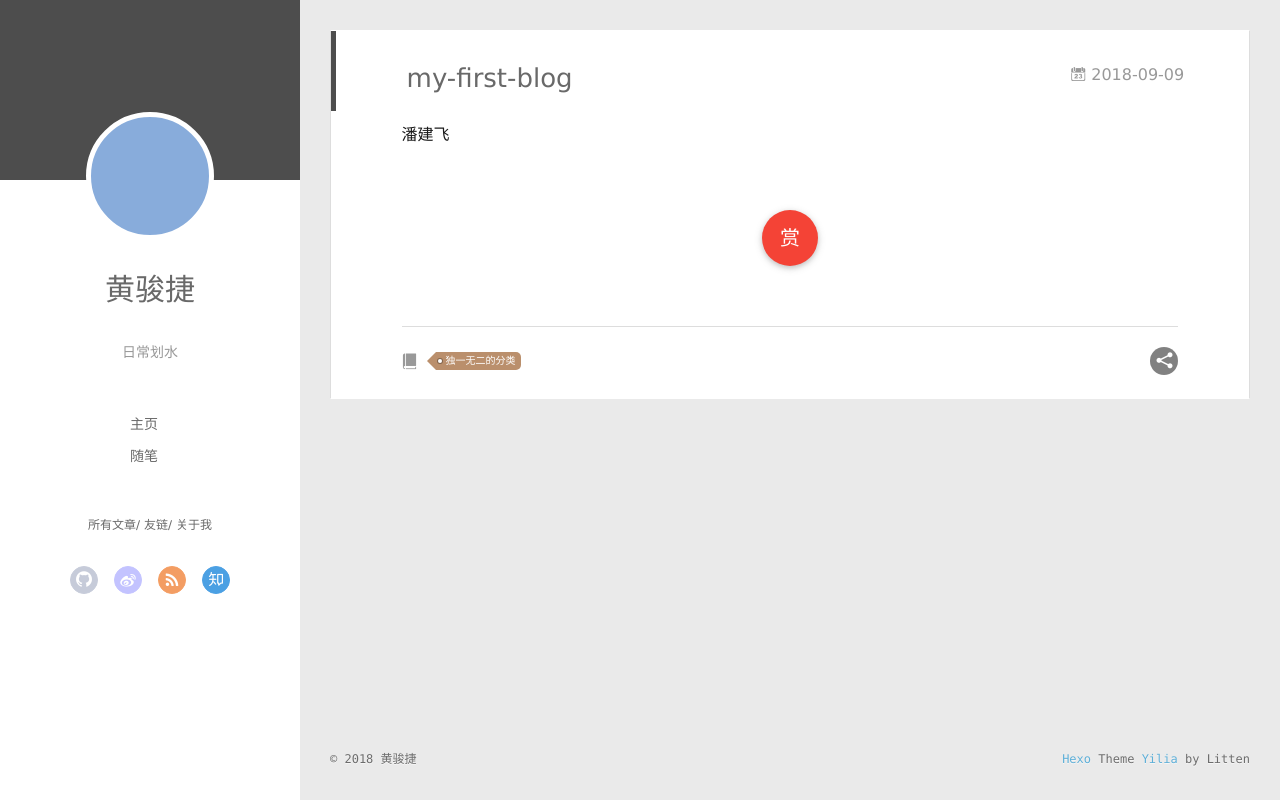
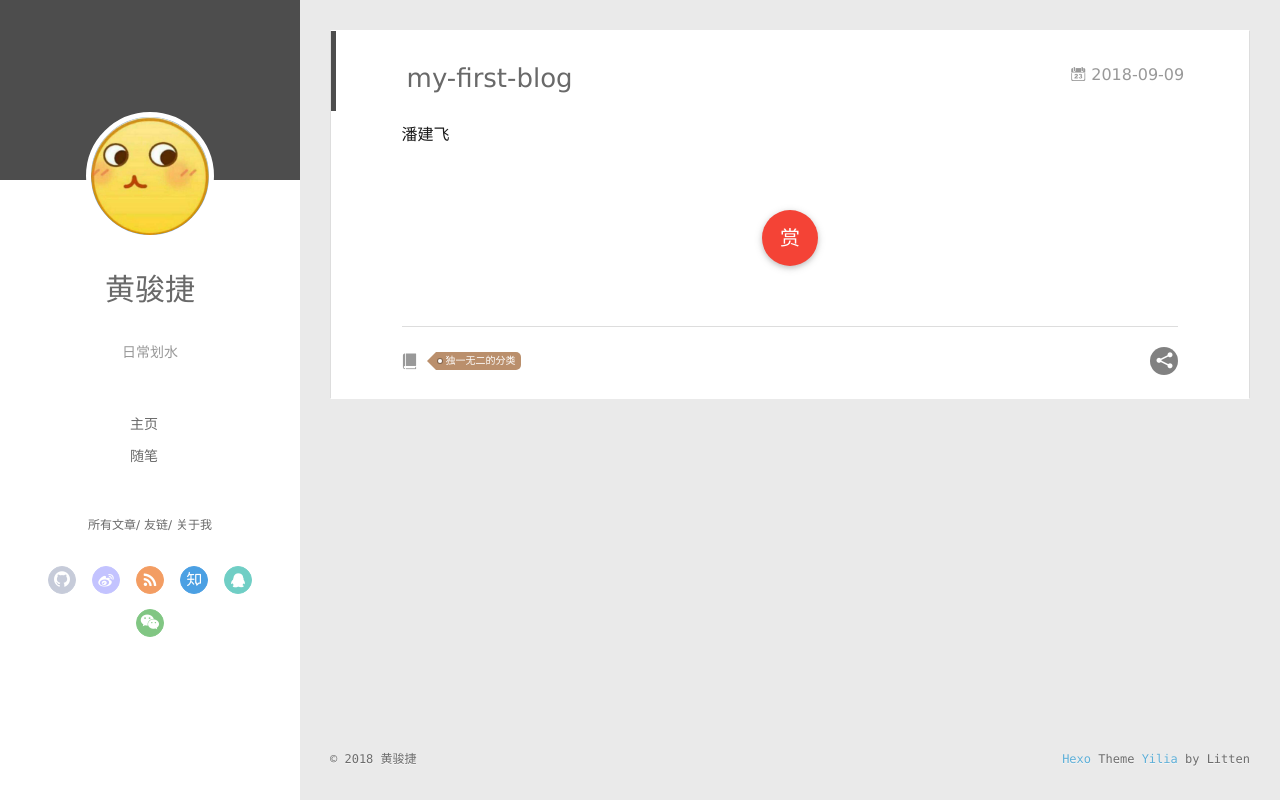
Before and after one commit to acjie/acjie.github.io, a plain HTML site: page 2018/09/09/my-first-blog/index.html in a window 1280 px wide. Drawn offline with Linux system fonts and the light colour scheme; no server answers.

Commit message:
我的博客

```diff
--- a/2018/09/09/my-first-blog/index.html
+++ b/2018/09/09/my-first-blog/index.html
@@ -47,7 +47,7 @@
 <div class="intrude-less">
 	<header id="header" class="inner">
 		<a href="/" class="profilepic">
-			<img src="" class="js-avatar">
+			<img src="/uploads/six.jpg" class="js-avatar">
 		</a>
 		<hgroup>
 		  <h1 class="header-author"><a href="/">黄骏捷</a></h1>
@@ -91,6 +91,10 @@
 
 					<a class="zhihu" target="_blank" href="#" title="zhihu"><i class="icon-zhihu"></i></a>
 
+					<a class="qq" target="_blank" href="#" title="qq"><i class="icon-qq"></i></a>
+
+					<a class="weixin" target="_blank" href="#" title="weixin"><i class="icon-weixin"></i></a>
+
 			</div>
 		</nav>
 	</header>
@@ -107,7 +111,7 @@
 	<div class="intrude-less">
 		<header id="header" class="inner">
 			<div class="profilepic">
-				<img src="" class="js-avatar">
+				<img src="/uploads/six.jpg" class="js-avatar">
 			</div>
 			<hgroup>
 			  <h1 class="header-author js-header-author">黄骏捷</h1>
@@ -133,6 +137,10 @@
 						<a class="rss" target="_blank" href="#" title="rss"><i class="icon-rss"></i></a>
 
 						<a class="zhihu" target="_blank" href="#" title="zhihu"><i class="icon-zhihu"></i></a>
+
+						<a class="qq" target="_blank" href="#" title="qq"><i class="icon-qq"></i></a>
+
+						<a class="weixin" target="_blank" href="#" title="weixin"><i class="icon-weixin"></i></a>
 
 				</div>
 			</nav>
@@ -192,7 +200,7 @@
             <span class="tooltip-content">
               <span class="tooltip-text">
                 <span class="tooltip-inner">
-                  <p class="reward-p"><i class="icon icon-quo-left"></i>谢谢你请我吃糖果<i class="icon icon-quo-right"></i></p>
+                  <p class="reward-p"><i class="icon icon-quo-left"></i>祝你以后永无bug<i class="icon icon-quo-right"></i></p>
                   <div class="reward-box">
 
 
```
Also changed, not shown: archives/2018/09/index.html (+10 -2 lines), archives/2018/index.html (+10 -2 lines), archives/index.html (+10 -2 lines), categories/独一无二的分类/index.html (+10 -2 lines), index.html (+10 -2 lines), siz.jpg (deleted), uploads/six.jpg (added).
